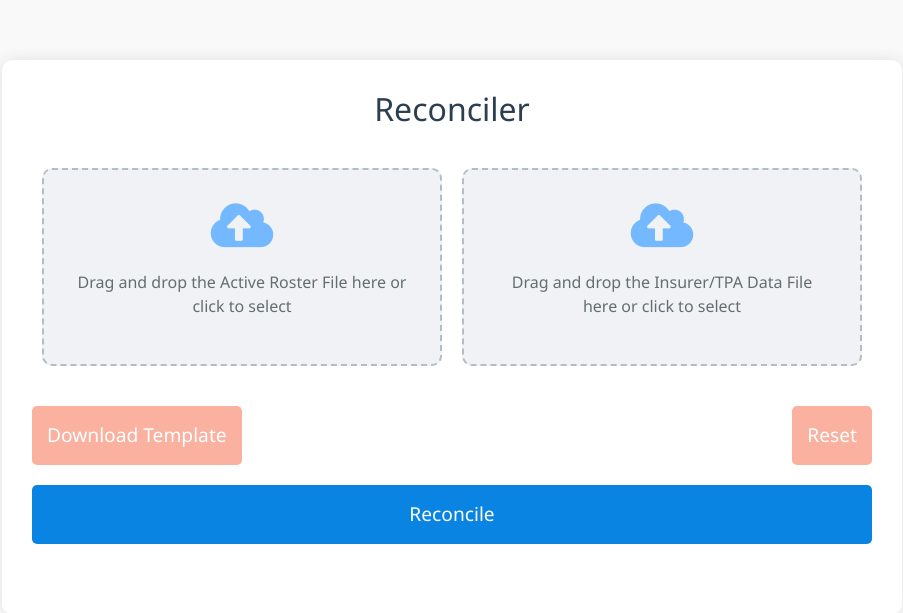
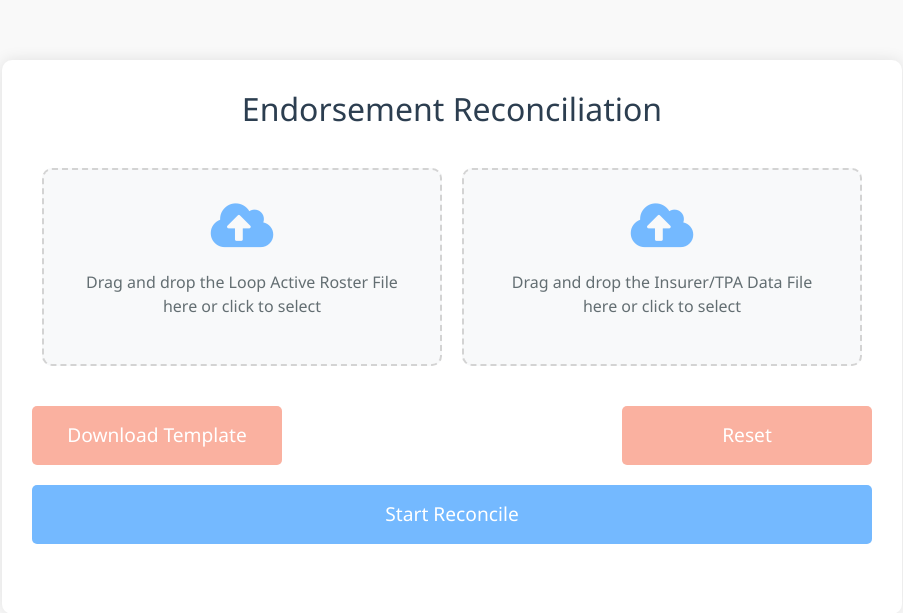
Before and after one commit to BhavesshM/reconciler, a Django app: page / in a window 1280 px wide. Shown: the top 613 px of the page, without its empty margins (188-1091 px from the left). Run offline with Django 5.2, Linux system fonts and the light colour scheme; parts of the project's set-up code (start-up, migrations or seed data) failed here and were passed over; some libraries are stand-ins or nearby versions.

Commit message:
changed button style and colour

```diff
--- a/templates/reconcile.html
+++ b/templates/reconcile.html
@@ -48,15 +48,15 @@
             flex: 1;
             margin: 0 10px;
             text-align: center;
-            border: 2px dashed #b2bec3;
+            border: 2px dashed #d3d3d3;
             border-radius: 10px;
             padding: 30px;
-            background-color: #f1f2f6;
+            background-color: #f8f9fa;
             transition: background-color 0.3s, border-color 0.3s;
         }
         .file-upload:hover {
-            background-color: #dfe6e9;
-            border-color: #74b9ff;
+            background-color: #e0e0e0;
+            border-color: #b0b0b0;
         }
         .file-upload-icon {
             font-size: 50px;
@@ -84,14 +84,14 @@
             padding: 15px;
             font-size: 1.2rem;
             color: #fff;
-            background-color: #0984e3;
+            background-color: #74b9ff;
             border: none;
             border-radius: 5px;
             cursor: pointer;
             transition: background-color 0.3s;
         }
         .btn-submit:hover {
-            background-color: #74b9ff;
+            background-color: #0984e3;
         }
         .spinner {
             display: none;
@@ -120,12 +120,16 @@
             background-color: #fab1a0;
             border: none;
             border-radius: 5px;
+            text-align: center;
             cursor: pointer;
             transition: background-color 0.3s;
+            text-decoration: none;
+            min-width: 250px;
         }
 
         .button-container a:hover {
             background-color: #ff7675;
+            text-decoration: none;
         }
 
         .button-container a.btn-reset {
@@ -137,13 +141,13 @@
 </head>
 <body>
     <div class="container">
-        <h1>Reconciler</h1>
+        <h1>Endorsement Reconciliation</h1>
         <form method="post" id="reconcile-form" enctype="multipart/form-data">
             {% csrf_token %}
             <div class="file-upload-wrapper">
                 <div class="file-upload" id="file-upload-roster">
                     <i class="fas fa-cloud-upload-alt file-upload-icon"></i>
-                    <p class="file-upload-text">Drag and drop the Active Roster File here or click to select</p>
+                    <p class="file-upload-text">Drag and drop the Loop Active Roster File here or click to select</p>
                     <input type="file" name="active_roster_file" id="file-input-roster" accept=".xlsx, .xls">
                     <div class="file-info" id="file-info-roster" style="display: none;">
                         <p id="file-name-roster"></p>
@@ -168,7 +172,7 @@
                 <a href="#" class="btn-reset" id="reset-link" style="float: right;">Reset</a>
             </div>
             <div style="height: 20px;"></div>
-            <button type="submit" class="btn-submit">Reconcile</button>
+            <button type="submit" class="btn-submit">Start Reconcile</button>
             <div class="spinner">
                 <i class="fas fa-spinner fa-spin"></i>
             </div>
```
